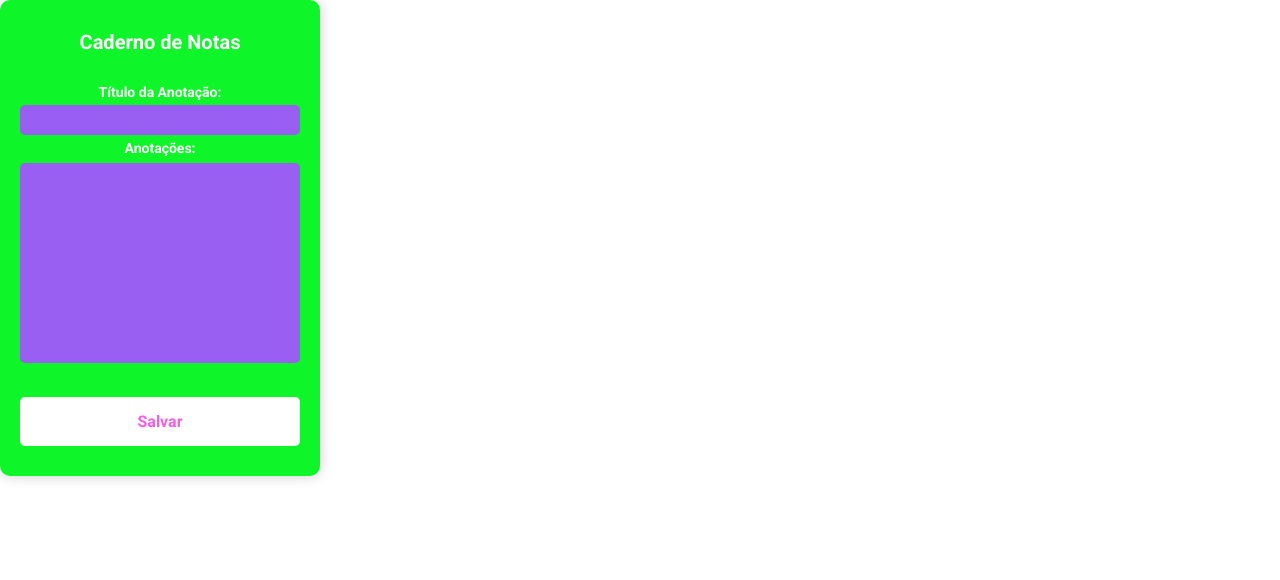
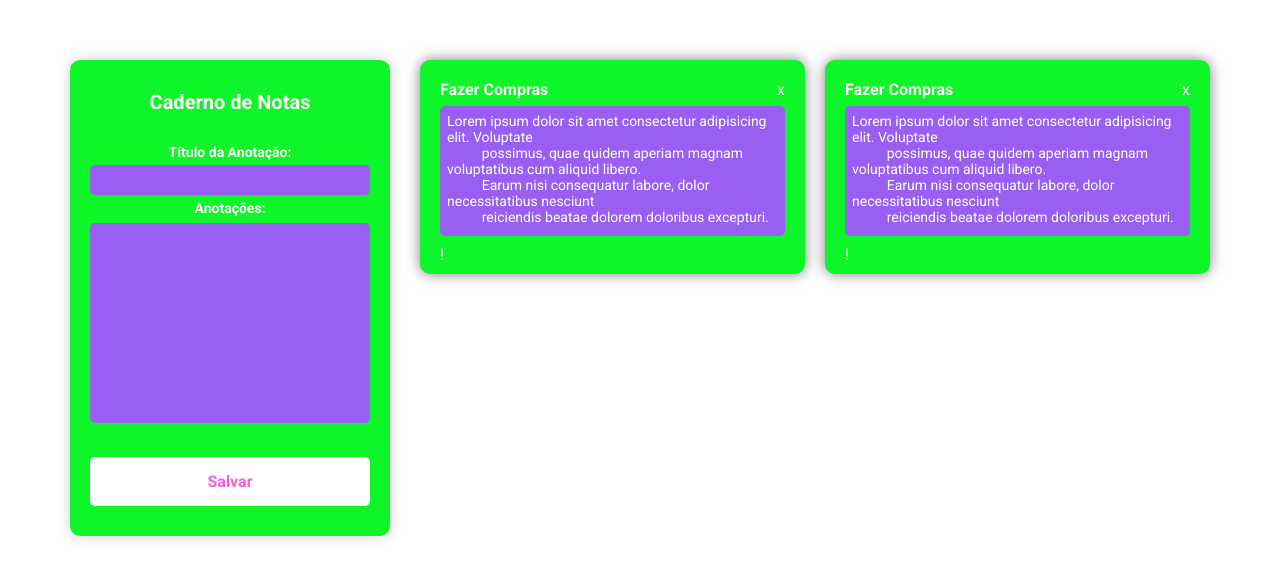
Before and after one commit to vitorkravs/Frontend-Notes, a React (Create React App) app: page / in a window 1280 px wide. Shown: the top 580 px of the page. Built offline with nearby package versions, Linux system fonts and the light colour scheme.

Commit message:
feat: criei componente Notes

```diff
--- a/src/App.tsx
+++ b/src/App.tsx
@@ -1,10 +1,22 @@
+//estilos
+import "./global.css";
+import "./app.css";
+import "./main.css";
+
+//componentes
 import Sidebar from "./Components/Sidebar";
-import "./global.css";
+import Notes from "./Components/Notes";
 
 function App() {
   return (
     <div className="App">
       <Sidebar />
+      <main>
+        <ul>
+          <Notes />
+          <Notes />
+        </ul>
+      </main>
     </div>
   );
 }
--- /dev/null
+++ b/src/Components/Notes/index.tsx
@@ -0,0 +1,23 @@
+import "./styles.css";
+
+const Notes = () => {
+  return (
+    <>
+      <li className="notepad-infos">
+        <div>
+          <strong>Fazer Compras</strong>
+          <div>x</div>
+        </div>
+        <textarea
+          defaultValue="Lorem ipsum dolor sit amet consectetur adipisicing elit. Voluptate
+          possimus, quae quidem aperiam magnam voluptatibus cum aliquid libero.
+          Earum nisi consequatur labore, dolor necessitatibus nesciunt
+          reiciendis beatae dolorem doloribus excepturi."
+        ></textarea>
+        <span>!</span>
+      </li>
+    </>
+  );
+};
+
+export default Notes;
--- /dev/null
+++ b/src/Components/Notes/styles.css
@@ -0,0 +1,51 @@
+li.notepad-infos div {
+  display: flex;
+  justify-content: space-between;
+}
+
+li.notepad-infos {
+  background-color: #0ef529;
+  box-shadow: 0 0 14px 0 rgba(0, 0, 0, 0.5);
+  border-radius: 10px;
+  padding: 20px 20px 10px 20px;
+}
+
+li.notepad-infos strong {
+  display: block;
+  font-size: 16px;
+  color: white;
+}
+
+li.notepad-infos div div {
+  color: white;
+  cursor: pointer;
+  transition: 0.3s;
+}
+
+li.notepad-infos div div:hover {
+  color: #f51a0d;
+  cursor: pointer;
+}
+
+li.notepad-infos textarea {
+  padding: 7px;
+  margin: 7px 0 5px 0;
+  width: 100%;
+  height: 130px;
+  font-size: 14px;
+  color: white;
+  border: 0;
+  border-radius: 5px;
+  background: #995ef2;
+  resize: none;
+}
+
+li.notepad-infos span {
+  color: white;
+  cursor: pointer;
+  transition: 0.3s;
+}
+
+li.notepad-infos span:hover {
+  color: #995ef2;
+}
--- /dev/null
+++ b/src/app.css
@@ -0,0 +1,8 @@
+.App {
+  max-width: 1200px;
+  margin: 0 auto;
+  padding: 60px 30px;
+  display: flex;
+  flex-direction: row;
+  align-items: flex-start;
+}
--- a/src/global.css
+++ b/src/global.css
@@ -12,7 +12,7 @@
 }
 
 body {
-  background-color: #ffffff;
+  background-color: #ffffffd0;
   -webkit-font-smoothing: antialiased;
 }
 
--- /dev/null
+++ b/src/main.css
@@ -0,0 +1,11 @@
+main {
+  flex: 1;
+  margin-left: 350px;
+}
+
+main ul {
+  display: grid;
+  grid-template-columns: 1fr 1fr;
+  gap: 20px;
+  list-style: none;
+}
```
